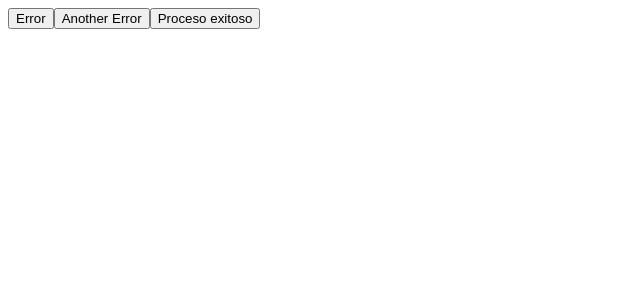
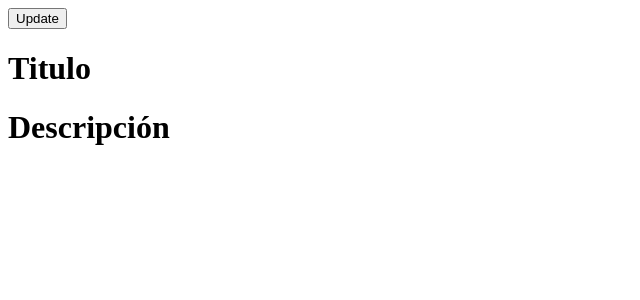
Before and after one commit to pedro-donoso/usestate-app, a React (Create React App) app: page / in a window 1280 px wide. Shown: the top 300 px of the page, without its empty margins (0-640 px from the left). Built offline with nearby package versions, Linux system fonts and the light colour scheme.

Commit message:
agrego update

```diff
--- a/src/App.js
+++ b/src/App.js
@@ -1,14 +1,16 @@
 import React from 'react';
 // import CounterApp from './CounterApp'
 // import ConditionalApp from './ConditionalApp';
-import ErrorApp from './ErrorApp';
+// import ErrorApp from './ErrorApp';
+import ProductApp from './ProductApp';
 
 function App() {
  return (
     <div>
     {/* <CounterApp/> */}
     {/* <ConditionalApp/> */}
-    <ErrorApp/>
+    {/* <ErrorApp/> */}
+    <ProductApp />
         </div>
     );
 }
--- a/src/ProductApp.js
+++ b/src/ProductApp.js
@@ -8,9 +8,11 @@ const initialProduct = {
 const ProductApp=()=>{
   const [product, setProduct]=useState(initialProduct);
 
-  const updateProduct=(=>{
-    setProduct({})
-  })
+  const updateProduct=()=>{
+    setProduct({
+      ...product
+    })
+  }
 
   return (
     <div>
@@ -19,7 +21,6 @@ const ProductApp=()=>{
     </button>
       <h1>{product.title}</h1>
       <h1>{product.description}</h1>
-      <img src={product.image?product.medium} alt="product"/>
     </div>
   )
 }
```
